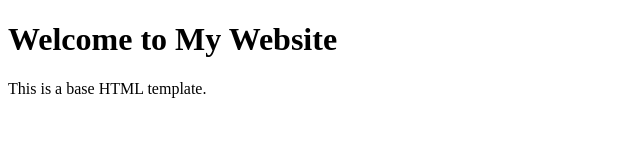
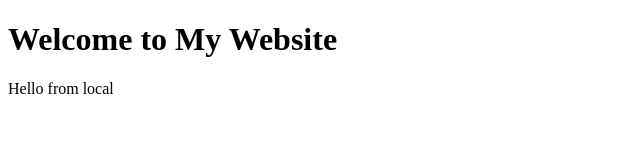
Before and after one commit to jester-rcc/adet-git, a plain HTML site: page index.html in a window 1280 px wide. Shown: the whole page, without its empty margins (0-640 px from the left). Drawn offline with Linux system fonts and the light colour scheme.

Commit message:
Update changes

```diff
--- a/index.html
+++ b/index.html
@@ -7,6 +7,6 @@
 </head>
 <body>
     <h1>Welcome to My Website</h1>
-    <p>This is a base HTML template.</p>
+    <p>Hello from local</p>
 </body>
 </html>
```
